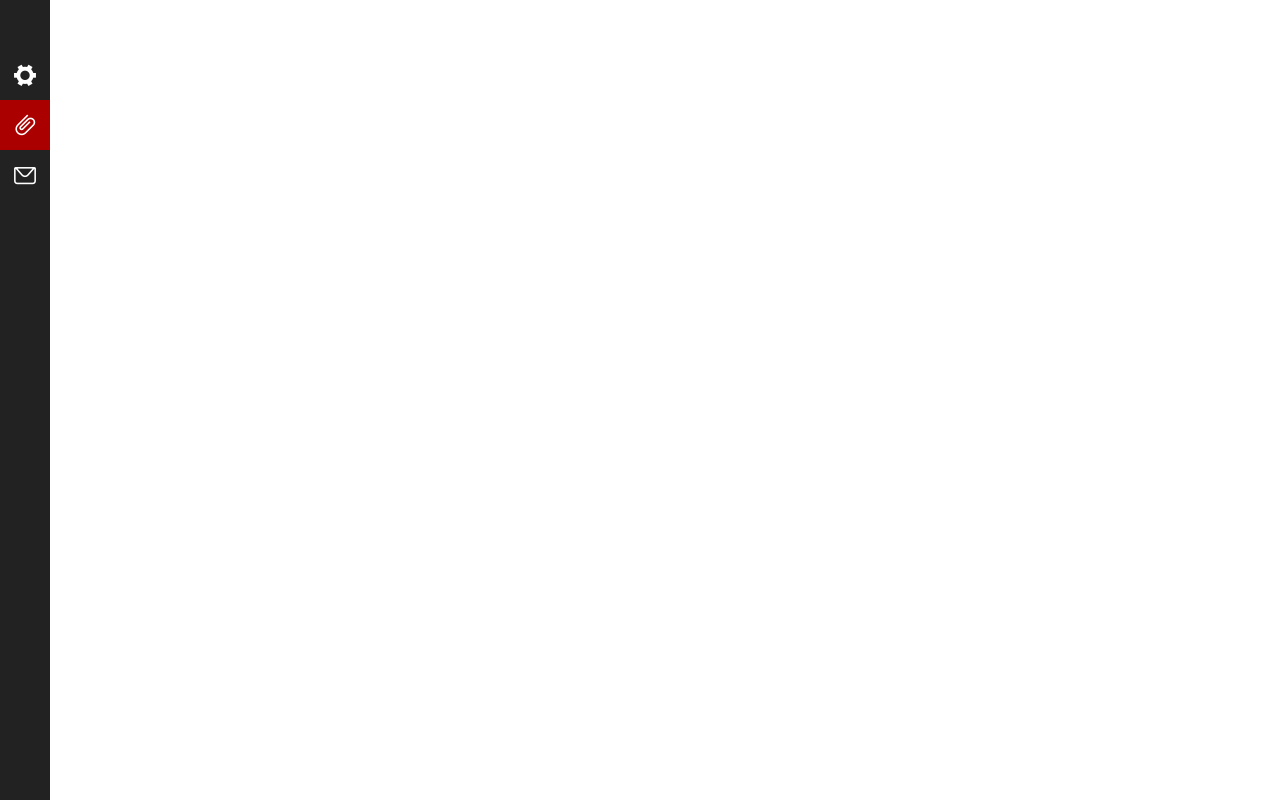
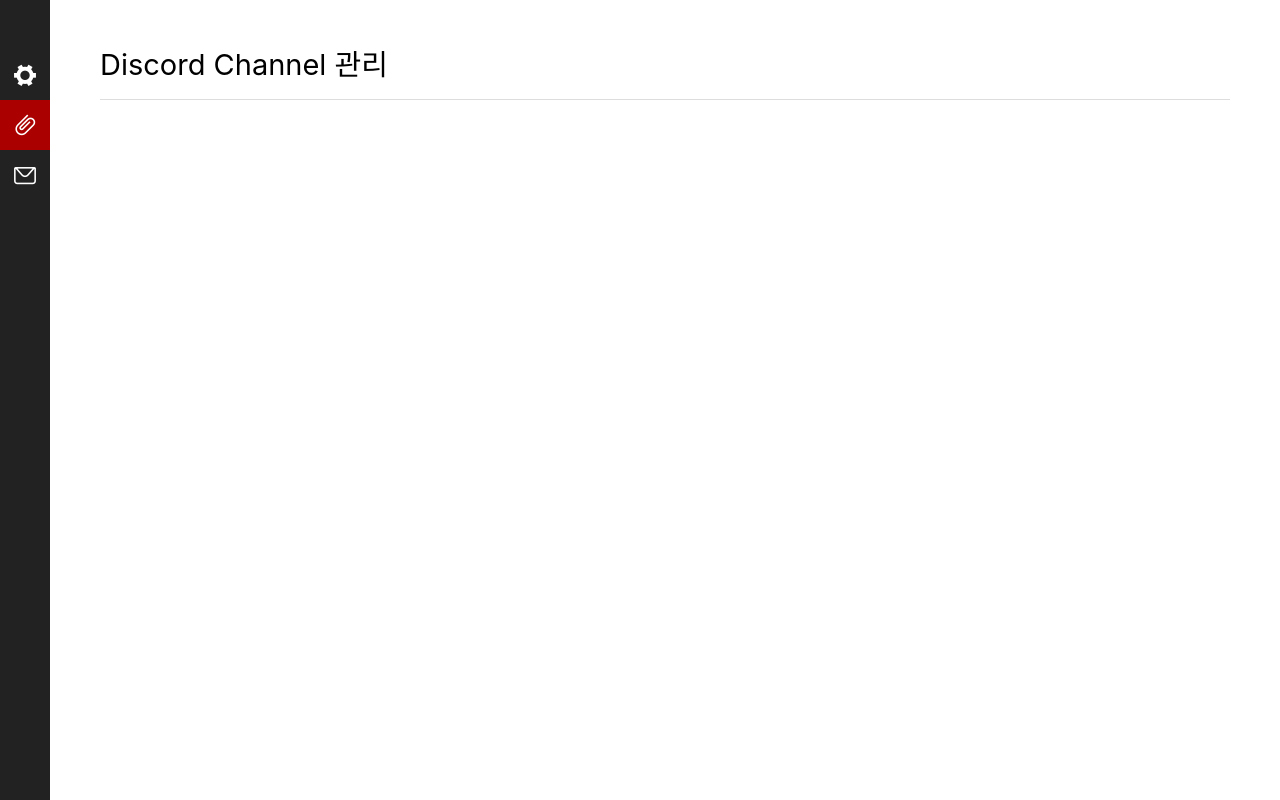
Before and after one commit to JunilHwang/discord-study-bot, a Vue app in the folder cms/: page /cms/channels in a window 1280 px wide. Built offline with nearby package versions, Linux system fonts and the light colour scheme.

Commit message:
feat: [cms] 각 페이지의 제목 추가

```diff
--- a/cms/src/App.vue
+++ b/cms/src/App.vue
@@ -1,7 +1,11 @@
 <template>
   <div id="app">
     <sidebar/>
-    <router-view/>
+    <main>
+      <keep-alive>
+        <router-view/>
+      </keep-alive>
+    </main>
   </div>
 </template>
 
@@ -16,3 +20,10 @@
 
   }
 </script>
+
+<style lang="scss" scoped>
+  main {
+    margin-left: 50px;
+    padding: 50px;
+  }
+</style>
--- a/cms/src/styles/_reset.scss
+++ b/cms/src/styles/_reset.scss
@@ -23,3 +23,15 @@
 img, svg, button, input, textarea, select, i {
   vertical-align: middle;
 }
+
+h1, h2, h3, h4, h5, h6, strong {
+  font-weight: 400;
+}
+
+h1 {
+  font-size: 29px;
+  line-height: 1;
+  padding-bottom: 20px;
+  border-bottom: 1px solid #ddd;
+  margin-bottom: 20px;
+}
--- a/cms/src/views/Channels.vue
+++ b/cms/src/views/Channels.vue
@@ -1,6 +1,6 @@
 <template>
   <section>
-
+    <h1>Discord Channel 관리</h1>
   </section>
 </template>
 
--- a/cms/src/views/Hooks.vue
+++ b/cms/src/views/Hooks.vue
@@ -1,6 +1,6 @@
 <template>
   <section>
-
+    <h1>Github Hook 관리</h1>
   </section>
 </template>
 
--- a/cms/src/views/Messages.vue
+++ b/cms/src/views/Messages.vue
@@ -1,6 +1,6 @@
 <template>
   <section>
-
+    <h1>Hook 메세지 템플릿 설정</h1>
   </section>
 </template>
 
```
